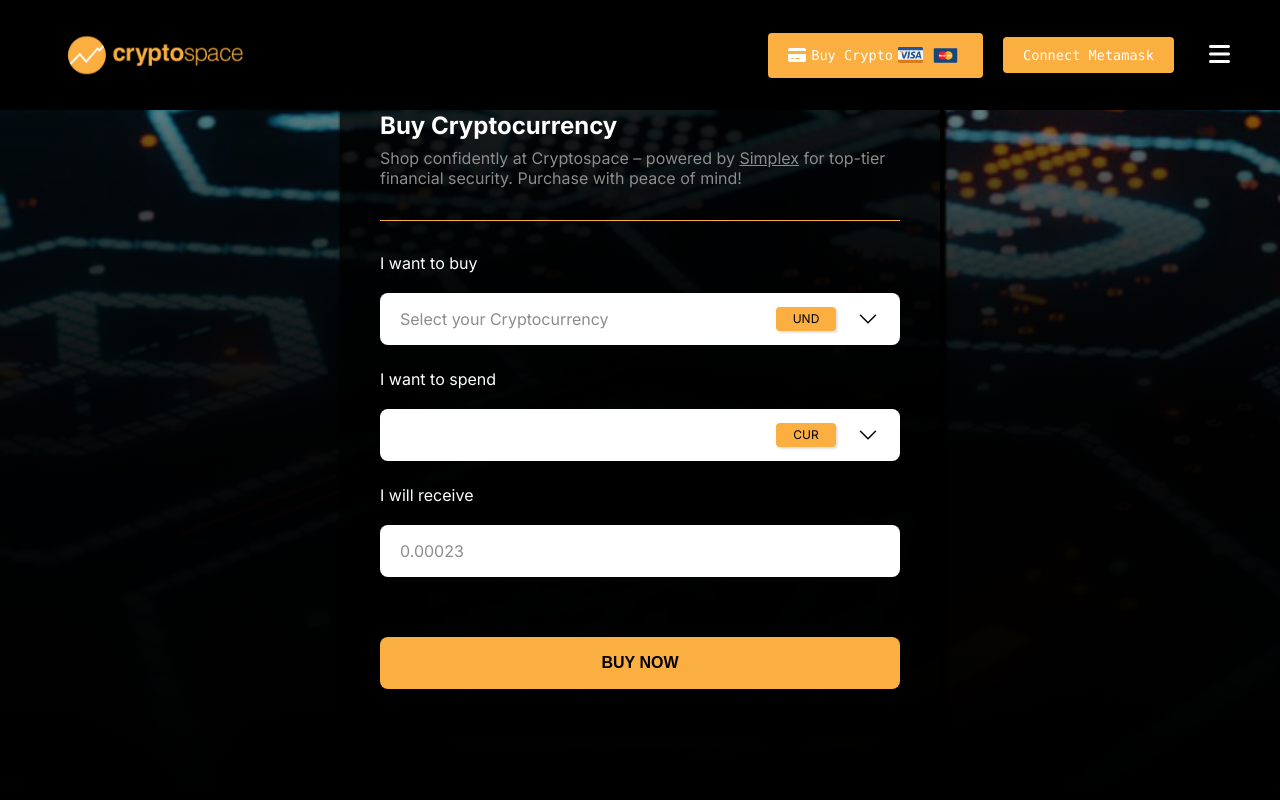
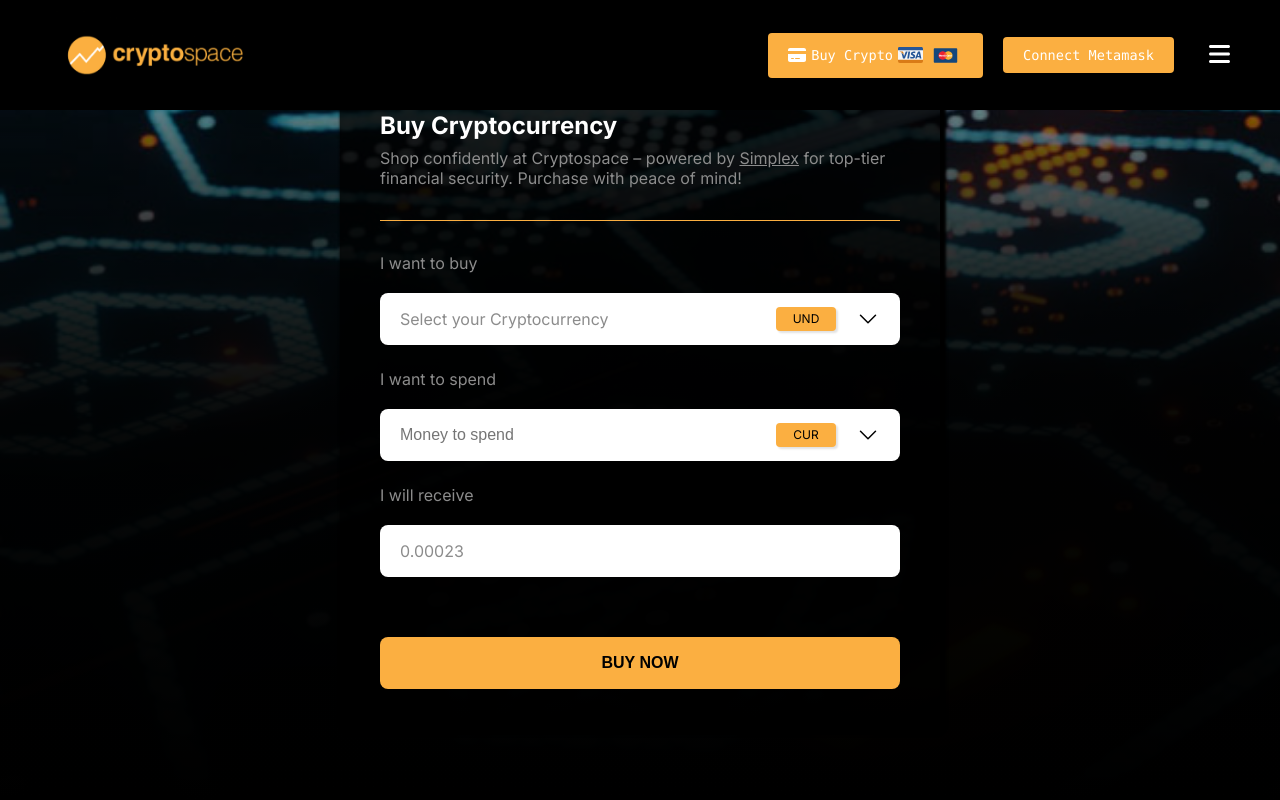
Before and after one commit to imchristiandev/cryptospace, a Next.js app: page /buycrypto in a window 1280 px wide. Shown: the top 800 px of the page. Built offline with nearby package versions, Linux system fonts and the light colour scheme; no server answers.

Commit message:
feat: adjustments of UI

```diff
--- a/src/app/buycrypto/SimplexNetwork.jsx
+++ b/src/app/buycrypto/SimplexNetwork.jsx
@@ -2,6 +2,6 @@
 
 const SimplexNetwork = ({ currency, crypto }) => (currency === 'CRYPTO') ?
     <p className={ styles['simplex__network'] }>{crypto}</p> :
-    <input type='number' className={ styles['simplex__network'] } />
+    <input type='number' className={ styles['simplex__network'] } placeholder='Money to spend'/>
 
 export default SimplexNetwork
--- a/src/app/buycrypto/page.jsx
+++ b/src/app/buycrypto/page.jsx
@@ -7,7 +7,7 @@
   <SimplexProvider>
     <main className={ styles['simplex__main'] }>
       <section className={ styles['simplex__mask'] }>
-        <form action="" className={ styles['simplex__form'] }>
+        <div action="" className={ styles['simplex__form'] }>
           <header className={ styles['simplex__header'] }>
             <h1 className={ styles['simplex__title'] }>Buy Cryptocurrency</h1>
             <p className={ styles['simplex__paragraph'] }>Shop confidently at Cryptospace – powered by <a className={ styles['simplex__link'] }  href="https://www.simplex.com/">Simplex</a> for top-tier financial security. Purchase with peace of mind!</p>
@@ -39,7 +39,7 @@
           <div className={ styles['simplex__section'] }>
             <button className={ styles['simplex__button'] }>Buy Now</button>
           </div>
-        </form>
+        </div>
       </section>
     </main>
   </SimplexProvider>
--- a/src/styles/buycrypto.module.css
+++ b/src/styles/buycrypto.module.css
@@ -66,6 +66,11 @@
     display  : block;
     font-size: 16px;
     margin   : 0 0 20px;
+    color: #8C8C8C;
+}
+
+.simplex__label::placeholder {
+    color: #8C8C8C;
 }
 
 .simplex__input {
```
